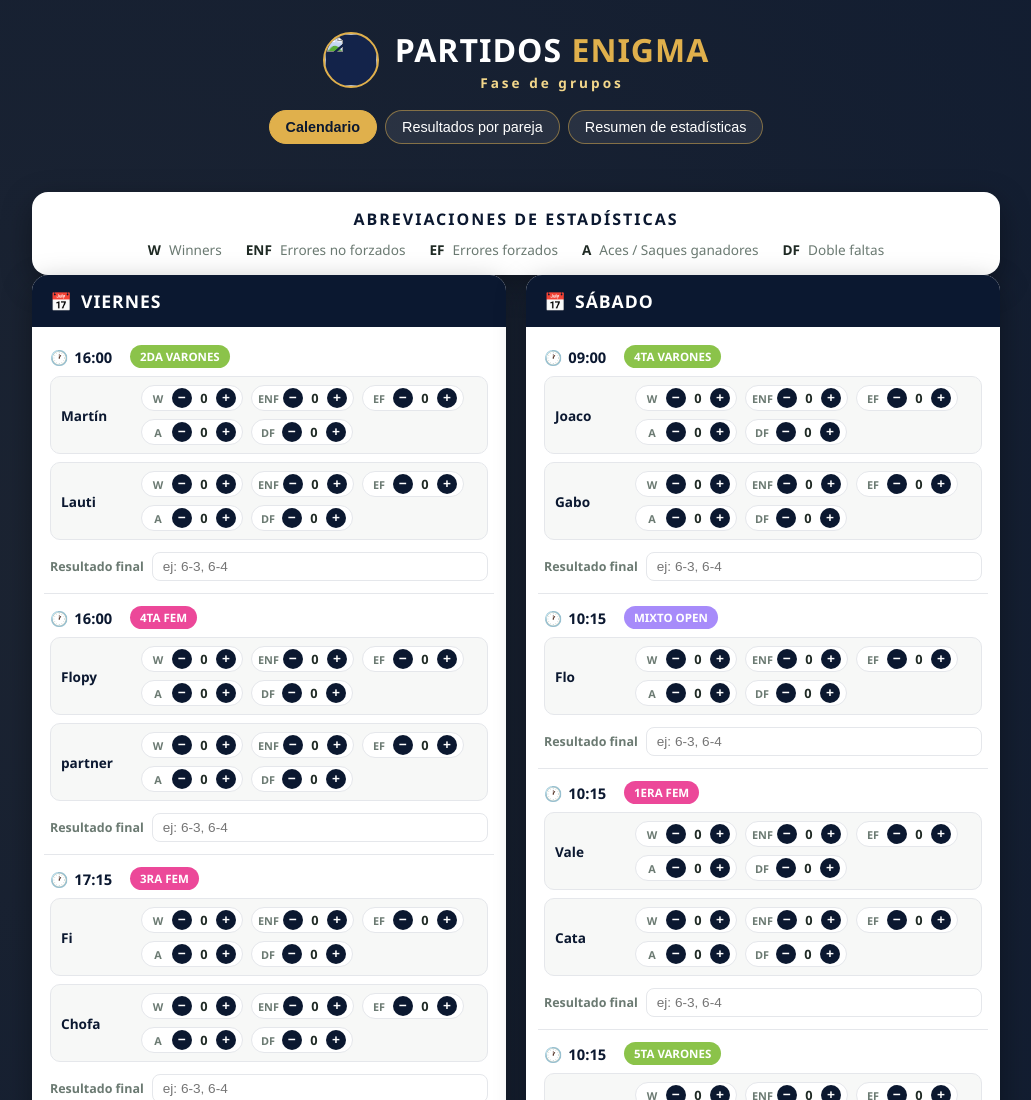
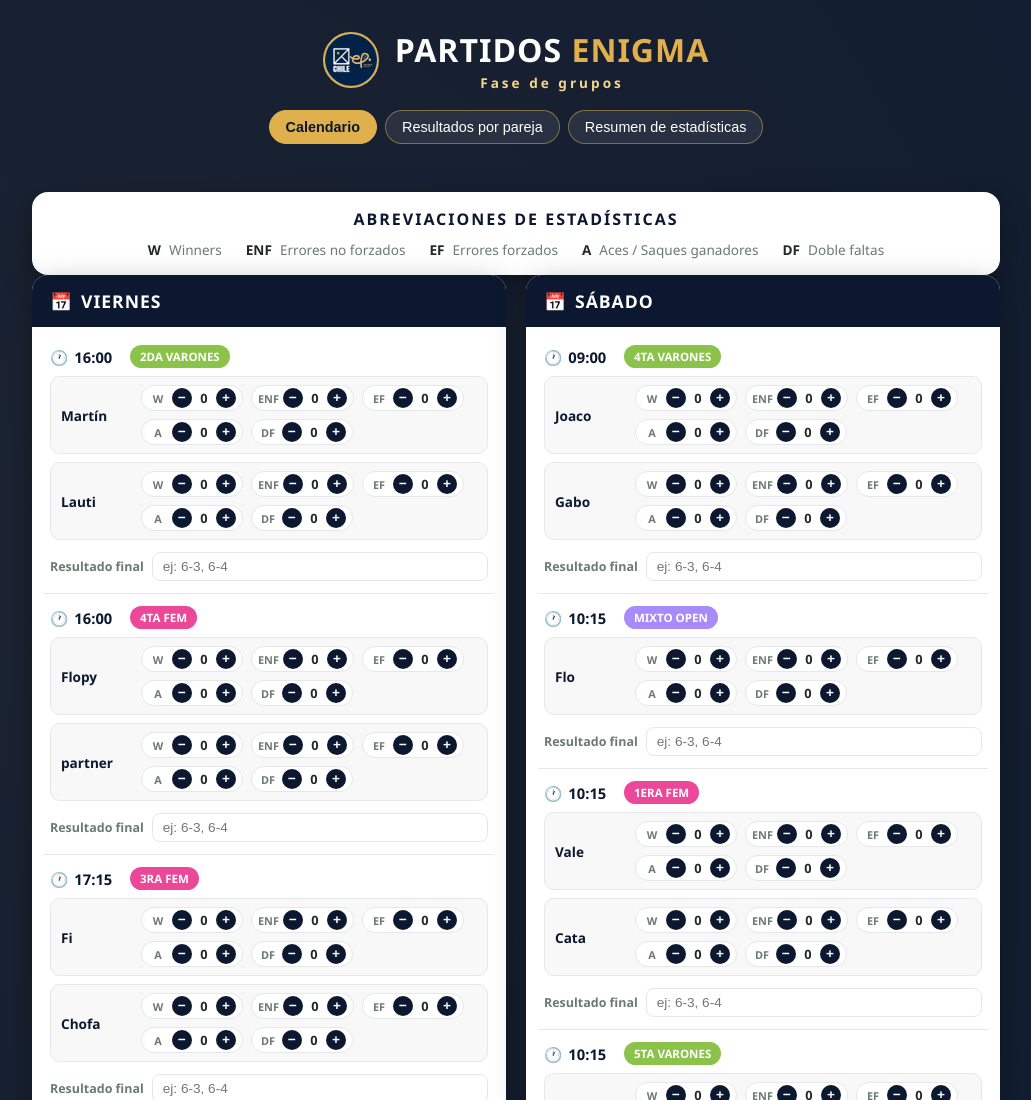
Before and after one commit to AlfredoVargas2708/enigma, a plain HTML site: page index.html in a window 1280 px wide. Shown: the top 1100 px of the page, without its empty margins (124-1155 px from the left). Drawn offline with Linux system fonts and the light colour scheme.

Commit message:
fix: update image paths in index.html

```diff
--- a/index.html
+++ b/index.html
@@ -6,14 +6,14 @@
     <meta name="viewport" content="width=device-width, initial-scale=1.0">
     <title>Partidos Enigma - Fase de Grupos</title>
     <link rel="stylesheet" href="style.css">
-    <link rel="icon" href="./image.png">
+    <link rel="icon" href="./images/image.png">
 </head>
 
 <body>
     <header class="app-header">
         <div class="brand">
             <div class="brand-badge">
-                <img src="./image.png" alt="">
+                <img src="./images/image.png" alt="">
             </div>
             <div class="brand-text">
                 <h1>PARTIDOS <span class="accent">ENIGMA</span></h1>
```
